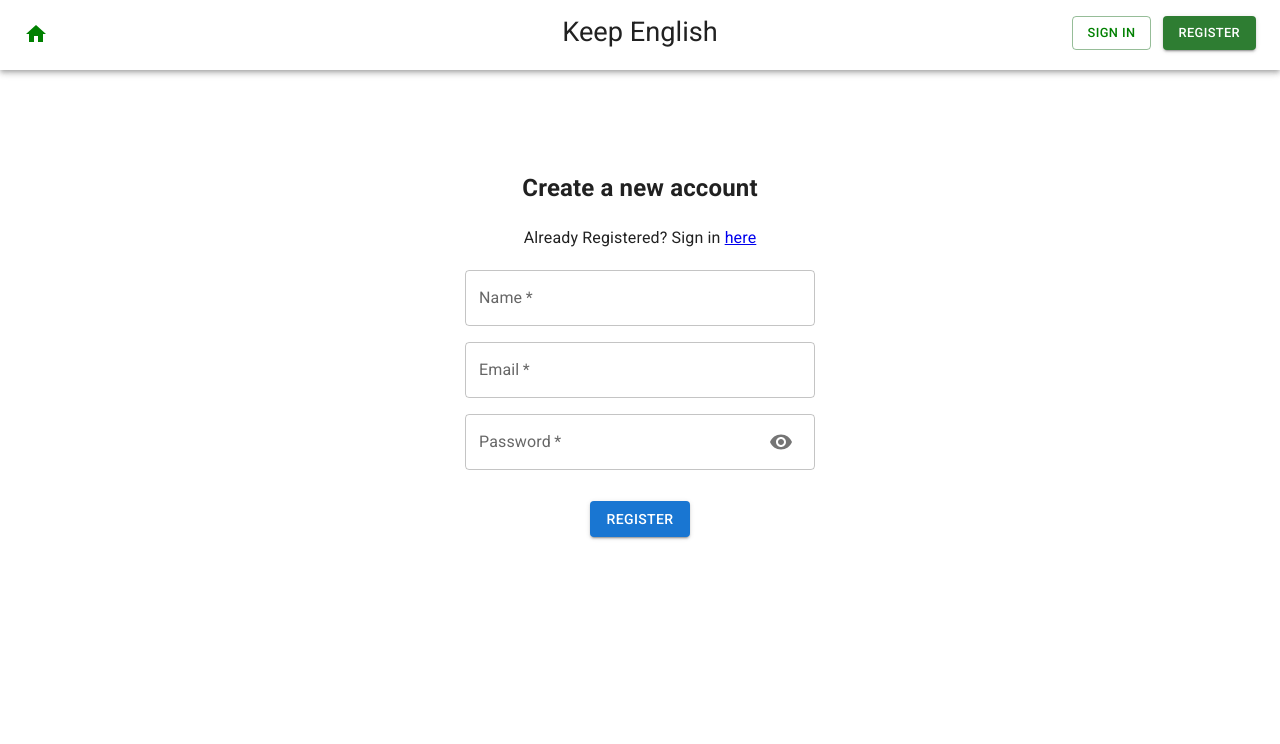
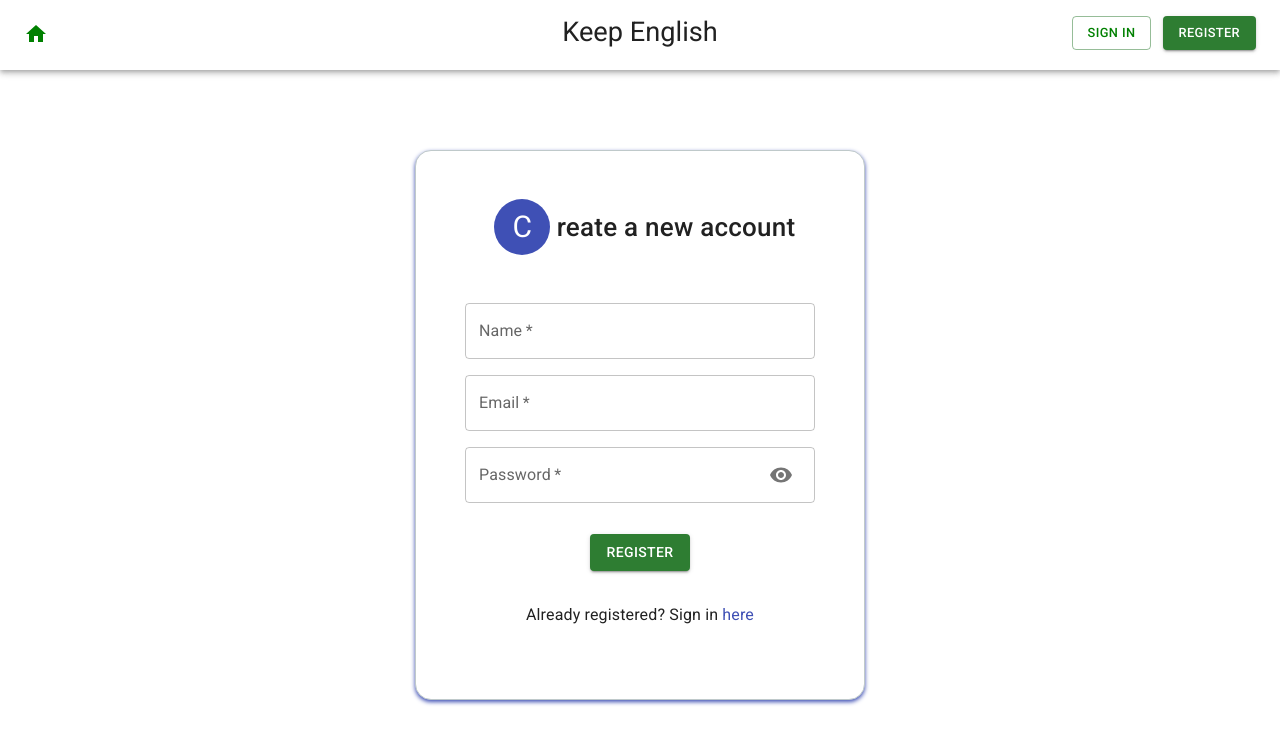
Before and after one commit to Thunderbolton/Keep-English, a React (Create React App) app in the folder client/: page /register in a window 1280 px wide. Shown: the top 744 px of the page. Built offline with nearby package versions, Linux system fonts and the light colour scheme.

Commit message:
updated Register and Sign in pages with design

```diff
--- a/client/src/components/EntryCard.tsx
+++ b/client/src/components/EntryCard.tsx
@@ -84,7 +84,7 @@ const EntryCard = ({ entries } : { entries: any }) => {
 
     return (
         <div>
-                <Card elevation={2} sx={{ boxSizing: 'border-box', maxWidth: 450, minHeight: 150, wordBreak: 'break-all', border: 1, borderColor: '#BFC9CA', borderRadius: 4, '&:hover': { boxShadow: `0 2px 4px ${selectCategoryColor()}`, overflow: 'hidden' } }}>
+            <Card elevation={2} sx={{ boxSizing: 'border-box', maxWidth: 450, minHeight: 150, wordBreak: 'break-all', border: 1, borderColor: '#BFC9CA', borderRadius: 4, '&:hover': { boxShadow: `0 2px 4px ${selectCategoryColor()}`, overflow: 'hidden' } }}>
                     <CardHeader
                     avatar={
                         entries.category && <Avatar sx={{ bgcolor: selectCategoryColor()}} onClick={handleExpandClick}>
--- a/client/src/components/EntryForm.tsx
+++ b/client/src/components/EntryForm.tsx
@@ -57,7 +57,7 @@ const EntryForm = () => {
 
   return (
     <div>
-      <Box
+      <Box className='entry-form-container'
         sx={{my: 3}}>
         <form action="" className="entry-form" autoComplete="off" onSubmit={handleSubmit}>
           <TextField
--- a/client/src/components/Register.tsx
+++ b/client/src/components/Register.tsx
@@ -1,5 +1,6 @@
 import { Button, InputAdornment, TextField, IconButton } from "@mui/material";
-import {Visibility, VisibilityOff} from '@mui/icons-material';
+import { Visibility, VisibilityOff } from '@mui/icons-material';
+import { Avatar, Card, CardHeader, Typography } from "@mui/material";
 import { Box } from "@mui/system";
 import { useState, useContext } from "react";
 import { Link } from "react-router-dom";
@@ -72,8 +73,22 @@ const Register = () => {
 
     return (
         <>
-            <h2 style={{marginTop: '100px'}}>Create a new account</h2>
-            <p>Already Registered? Sign in <Link to='/signin'>here</Link></p>
+         <Card
+            elevation={2}
+            sx={{ maxWidth: 450, minHeight: 550, margin: '5rem auto', border: 1, borderColor: '#BFC9CA', borderRadius: 4, display: 'flex',
+            flexDirection: 'column', boxShadow: '0 2px 4px #3f50b5'
+            }}>
+            <CardHeader
+                sx={{display: 'flex', alignItems: 'center', justifyContent: 'center', margin: '2rem auto 2rem'}}
+                    avatar={
+                        <Avatar sx={{width: 56, height: 56, bgcolor: '#3f50b5', fontSize: 30, left: '0.6rem' }}>C</Avatar>
+                    }
+                    title={
+                    <Typography sx={{fontSize: 26, fontWeight:'medium' }}>
+                        reate a new account
+                    </Typography>}
+            >
+            </CardHeader>
             <form onSubmit={onSubmit}>
             <Box
                 sx={{
@@ -81,7 +96,7 @@ const Register = () => {
                 flexDirection: 'column',
                 alignItems: 'center',
                 maxWidth: '350px',
-                margin: '20px auto'
+                margin: 'auto'
                 }}>
                     <TextField
                         {...textFieldProps}
@@ -117,11 +132,20 @@ const Register = () => {
                         value={password}
                         onChange={(e) => setPassword(e.target.value)}
                         />
-
-                    <Button disabled={isLoading} variant="contained" type="submit" sx={{marginTop: '15px'}}>Register</Button>
+                    <Button
+                        disabled={isLoading}
+                        variant="contained"
+                        color="success"
+                        type="submit" sx={{ marginTop: '15px' }}>Register
+                    </Button>
                     {error && <h4 className="error-message">{error}</h4>}
+                    <Typography
+                        sx={{ marginTop: '2rem' }}>Already registered? Sign in
+                        <Link to='/signin' style={{ textDecoration: 'none', color: '#3f50b5' }}> here</Link>
+                    </Typography>
                 </Box>
             </form>
+            </Card>
         </>
      );
     }
--- a/client/src/components/SignIn.tsx
+++ b/client/src/components/SignIn.tsx
@@ -1,5 +1,6 @@
 import axios from "axios";
 import { Button, InputAdornment, TextField, IconButton } from "@mui/material";
+import { Avatar, Card, CardHeader, Typography } from "@mui/material";
 import { Visibility, VisibilityOff } from '@mui/icons-material';
 import { Box } from "@mui/system";
 import { useContext, useState, useEffect } from "react";
@@ -70,16 +71,27 @@ const SignIn = () => {
     };
 
     return (
-        <>
-            <h2 style={{marginTop: '100px'}}>Sign into your account</h2>
+        <Card
+          elevation={2}
+          sx={{  maxWidth: 450, minHeight: 550, margin: '5rem auto', border: 1, borderColor: '#ff7043', borderRadius: 4, display: 'flex',
+          flexDirection: 'column', boxShadow: '0 2px 4px #ff7043'
+          }}>
+          <CardHeader
+          sx={{ display: 'flex', alignItems: 'center', justifyContent: 'center', margin: '2rem auto 2rem' }}
+                    avatar={
+                        <Avatar sx={{width: 56, height: 56, bgcolor: '#ff5722', fontSize: 30, left: '0.6rem' }}>S</Avatar>
+                    }
+                    title={
+                    <Typography sx={{fontSize: 26, fontWeight:'medium' }}>
+                      ign into your account
+                    </Typography>}
+          >
+          </CardHeader>
             <form onSubmit={onSubmit}>
                 <Box
                   sx={{
-                display: 'flex',
-                flexDirection: 'column',
-                alignItems: 'center',
                   maxWidth: '350px',
-                margin: '20px auto'
+                  margin: 'auto',
                   }}>
                     <TextField
                       {...textFieldProps}
@@ -111,16 +123,19 @@ const SignIn = () => {
                       sx={{marginTop: '15px'}}
                       type="submit"
                       variant="contained"
-                    color="primary"
+                      color="success"
                       disabled={isLoading}
                     >
                     Sign In
                     </Button>
                     {error && <h4 className="error-message">{error}</h4>}
                 </Box>
-            <p>Not registered? Sign up <Link to='/register'>here</Link></p>
+            <Typography
+              sx={{ marginTop: '2rem' }}>Not registered? Sign up
+              <Link to='/register' style={{ textDecoration: 'none', color: '#ff5722' }}> here</Link>
+            </Typography>
             </form>
-        </>
+        </Card>
      );
 }
 
```
Also changed, not shown: client/src/index.css (+43 -0 lines). Lines whose indentation alone changed are shown as unchanged.
